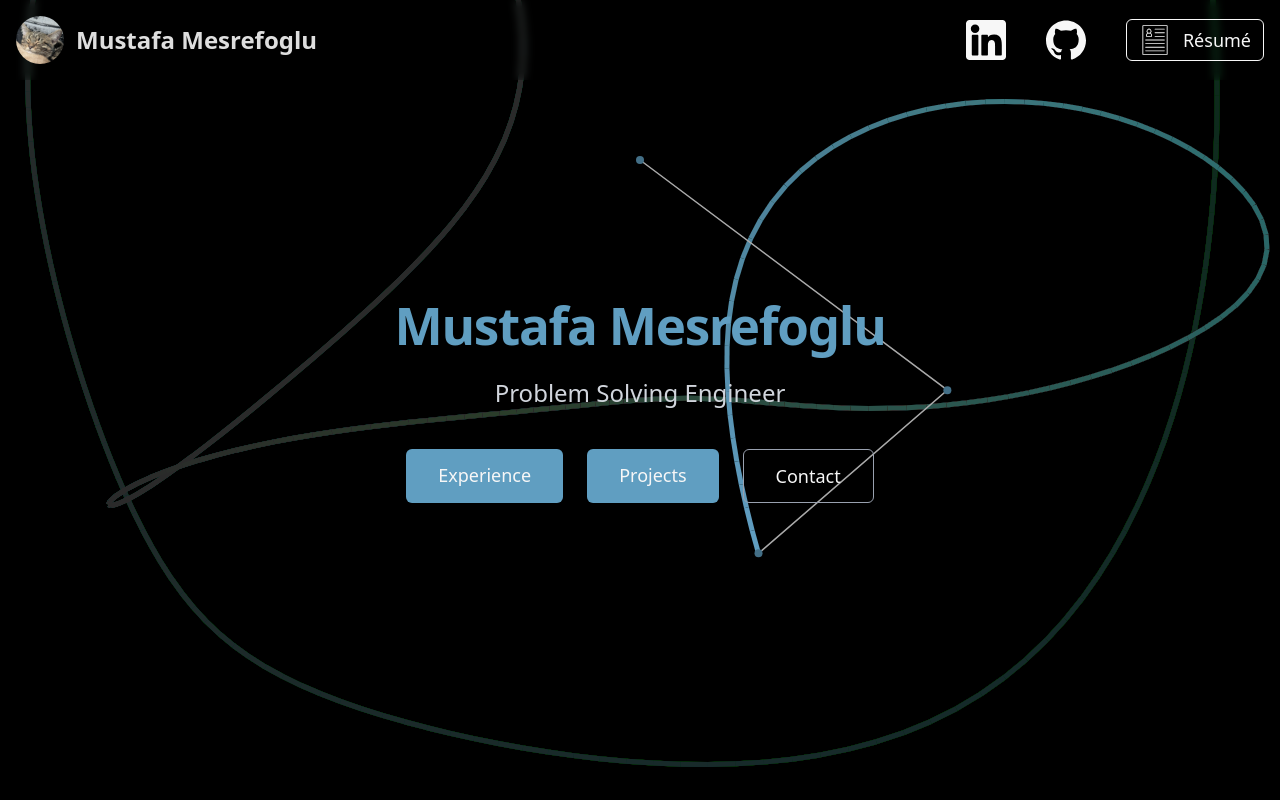
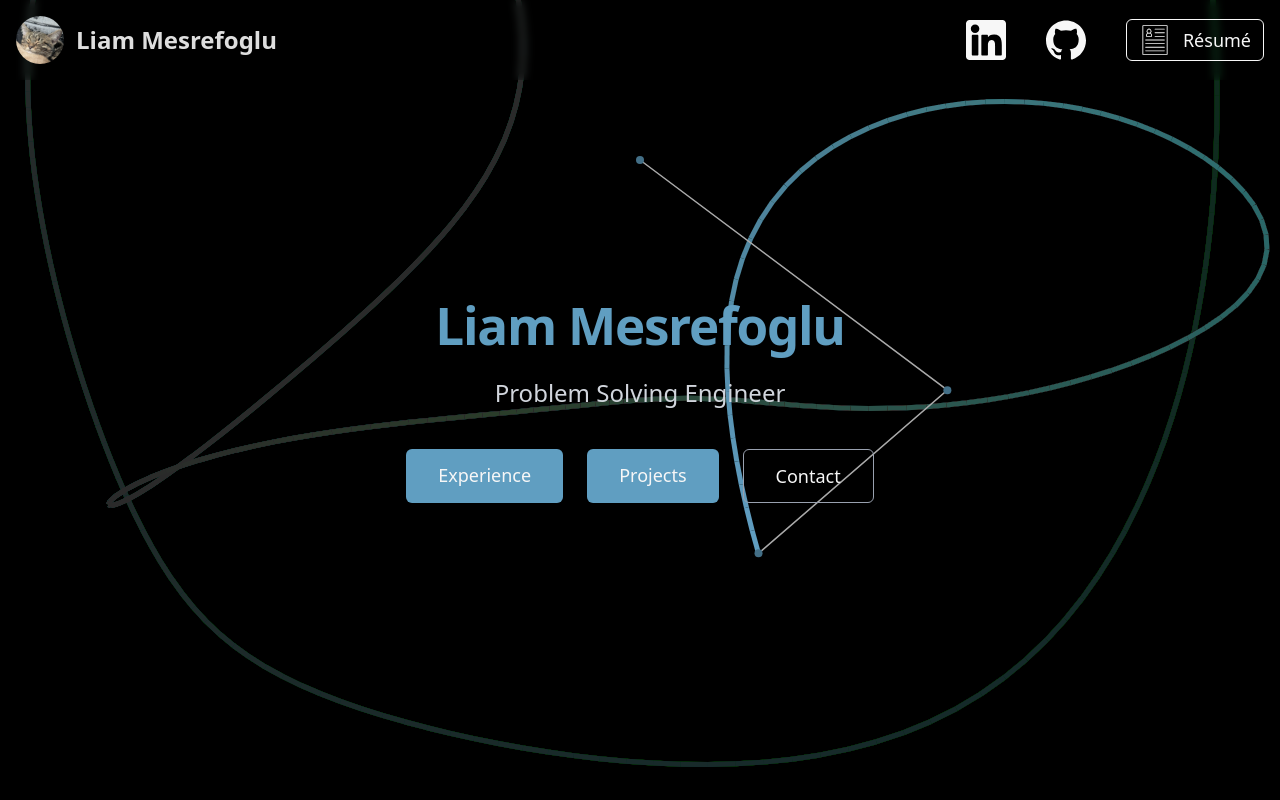
Before and after one commit to mesrefoglu/mesrefoglu.github.io, a React (Vite) app: page / in a window 1280 px wide. Shown: the top 800 px of the page. Built offline with nearby package versions, Linux system fonts and the light colour scheme.

Commit message:
Update resume

```diff
--- a/index.html
+++ b/index.html
@@ -4,7 +4,7 @@
         <meta charset="UTF-8" />
         <link rel="icon" type="image/svg+xml" href="/logo.png" />
         <meta name="viewport" content="width=device-width, initial-scale=1.0" />
-        <title>Mustafa Mesrefoglu</title>
+        <title>Liam Mesrefoglu</title>
     </head>
     <body>
         <div id="root"></div>
--- a/src/components/Footer.tsx
+++ b/src/components/Footer.tsx
@@ -5,7 +5,7 @@ export default function Footer() {
     return (
         <footer className="w-full border-t border-white/10 py-10 px-4 sm:px-6 lg:px-8 text-gray-400">
             <div className="mx-auto flex max-w-6xl flex-col items-center gap-6 sm:flex-row sm:justify-between">
-                <p className="text-sm">© {year} Mustafa Mesrefoglu. All rights reserved.</p>
+                <p className="text-sm">© {year} Liam Mesrefoglu. All rights reserved.</p>
 
                 <div className="flex items-center gap-8">
                     <a
--- a/src/components/Header.tsx
+++ b/src/components/Header.tsx
@@ -13,7 +13,7 @@ export default function Header() {
                 <a href="/avatar.jpg" target="_blank" className="h-12 w-12 overflow-hidden rounded-full">
                     <img src={avatar} alt="Avatar" className="h-full w-full object-cover" />
                 </a>
-                <span className="text-2xl font-semibold">Mustafa Mesrefoglu</span>
+                <span className="text-2xl font-semibold">Liam Mesrefoglu</span>
             </div>
 
             <div
--- a/src/components/Hero.tsx
+++ b/src/components/Hero.tsx
@@ -2,7 +2,7 @@ export default function Hero() {
     return (
         <section className="flex min-h-screen w-full flex-col items-center justify-center relative z-10 flex min-h-screen flex-col items-center justify-center px-4 text-center">
             <h1 className="max-w-4xl text-4xl font-extrabold tracking-tight text-white sm:text-6xl md:text-7xl text-pendulum">
-                Mustafa Mesrefoglu
+                Liam Mesrefoglu
             </h1>
             <p className="mt-6 max-w-2xl text-lg text-gray-300 sm:text-2xl">Problem Solving Engineer</p>
             <div className="mt-10 flex flex-wrap justify-center gap-6">
```
Also changed, not shown: 1 other file (tests, documents, lock files or other folders).
